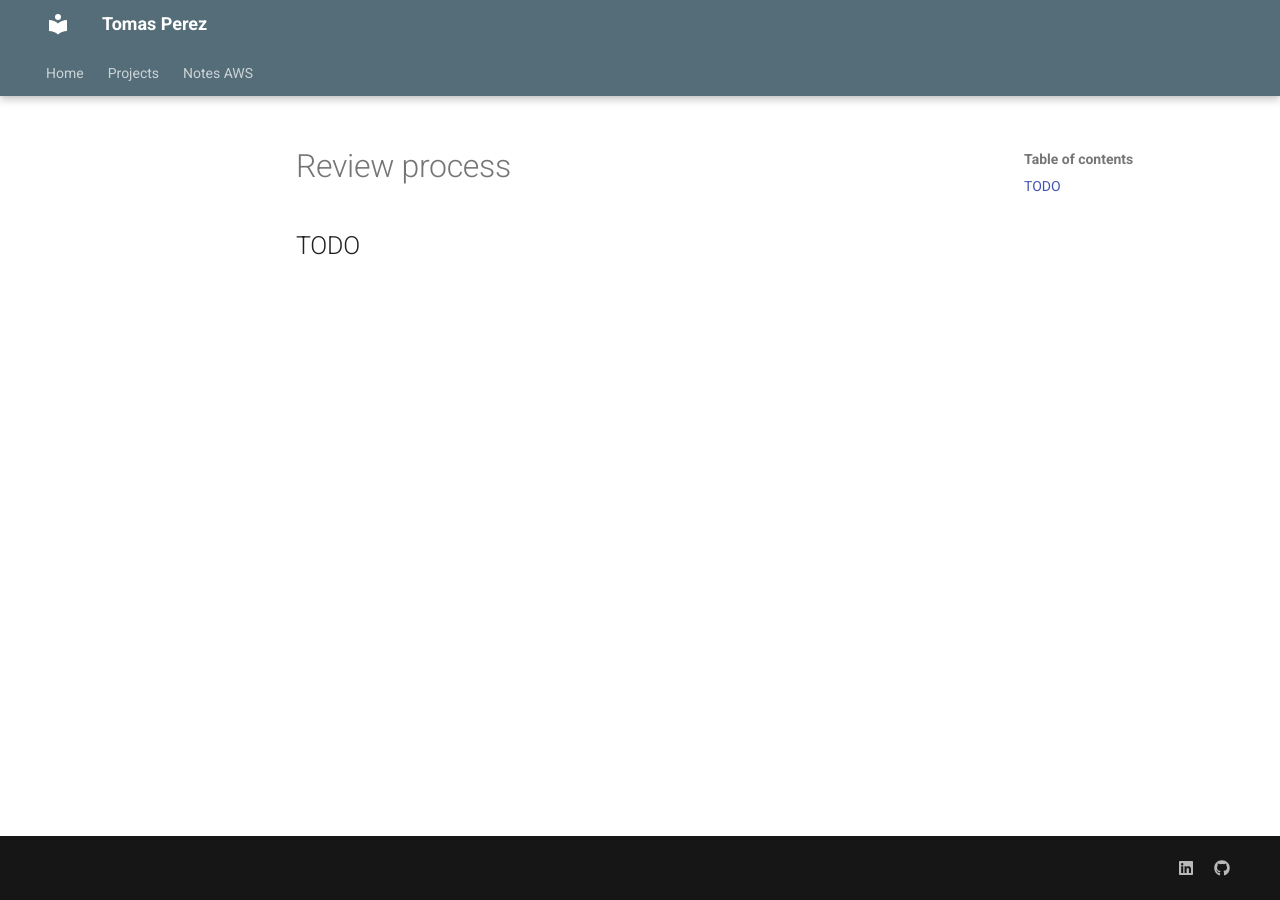
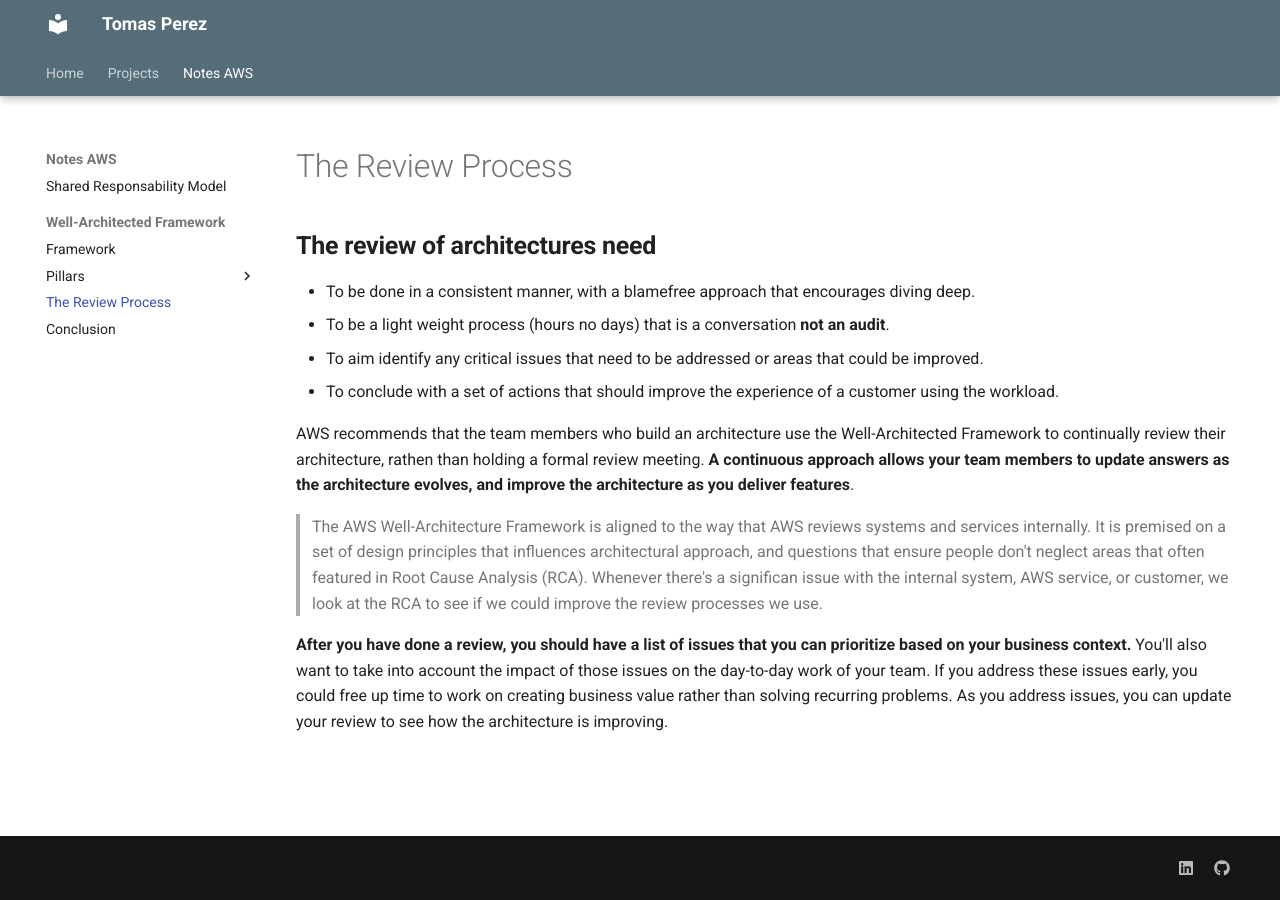
Before and after one commit to Tomperez98/blog, an MkDocs documentation site: the page built from docs/notes-aws/well-architected-framework/review-process.md, in a window 1280 px wide. Built offline with MkDocs 1.6.1 and Material for MkDocs 9.7.7, drawn with Linux system fonts in a browser that asks for light colours.

Commit message:
On review process

```diff
--- a/docs/notes-aws/well-architected-framework/review-process.md
+++ b/docs/notes-aws/well-architected-framework/review-process.md
@@ -1 +1,16 @@
-## TODO
+---
+hide:
+  - toc
+---
+
+## **The review of architectures need**
+- To be done in a consistent manner, with a blamefree approach that encourages diving deep.
+- To be a light weight process (hours no days) that is a conversation **not an audit**.
+- To aim identify any critical issues that need to be addressed or areas that could be improved.
+- To conclude with a set of actions that should improve the experience of a customer using the workload.
+
+AWS recommends that the team members who build an architecture use the Well-Architected Framework to continually review their architecture, rathen than holding a formal review meeting. **A continuous approach allows your team members to update answers as the architecture evolves, and improve the architecture as you deliver features**.
+
+> The AWS Well-Architecture Framework is aligned to the way that AWS reviews systems and services internally. It is premised on a set of design principles that influences architectural approach, and questions that ensure people don't neglect areas that often featured in Root Cause Analysis (RCA). Whenever there's a significan issue with the internal system, AWS service, or customer, we look at the RCA to see if we could improve the review processes we use.
+
+**After you have done a review, you should have a list of issues that you can prioritize based on your business context.** You'll also want to take into account the impact of those issues on the day-to-day work of your team. If you address these issues early, you could free up time to work on creating business value rather than solving recurring problems. As you address issues, you can update your review to see how the architecture is improving.
--- a/mkdocs.yml
+++ b/mkdocs.yml
@@ -83,6 +83,7 @@
                       - "Data Patterns": notes-aws/well-architected-framework/pillars/sustainability/best-practices/data-patterns.md
                       - "Hardware patterns": notes-aws/well-architected-framework/pillars/sustainability/best-practices/hardware-patterns.md
                       - "Development and deployment patterns": notes-aws/well-architected-framework/pillars/sustainability/best-practices/dev-and-deploy-patterns.md
+          - "The Review Process": notes-aws/well-architected-framework/review-process.md
           - "Conclusion": notes-aws/well-architected-framework/conclusion.md
 
 extra:
```
Also changed, not shown: docs/notes-aws/well-architected-framework/conclusion.md (+5 -0 lines).
